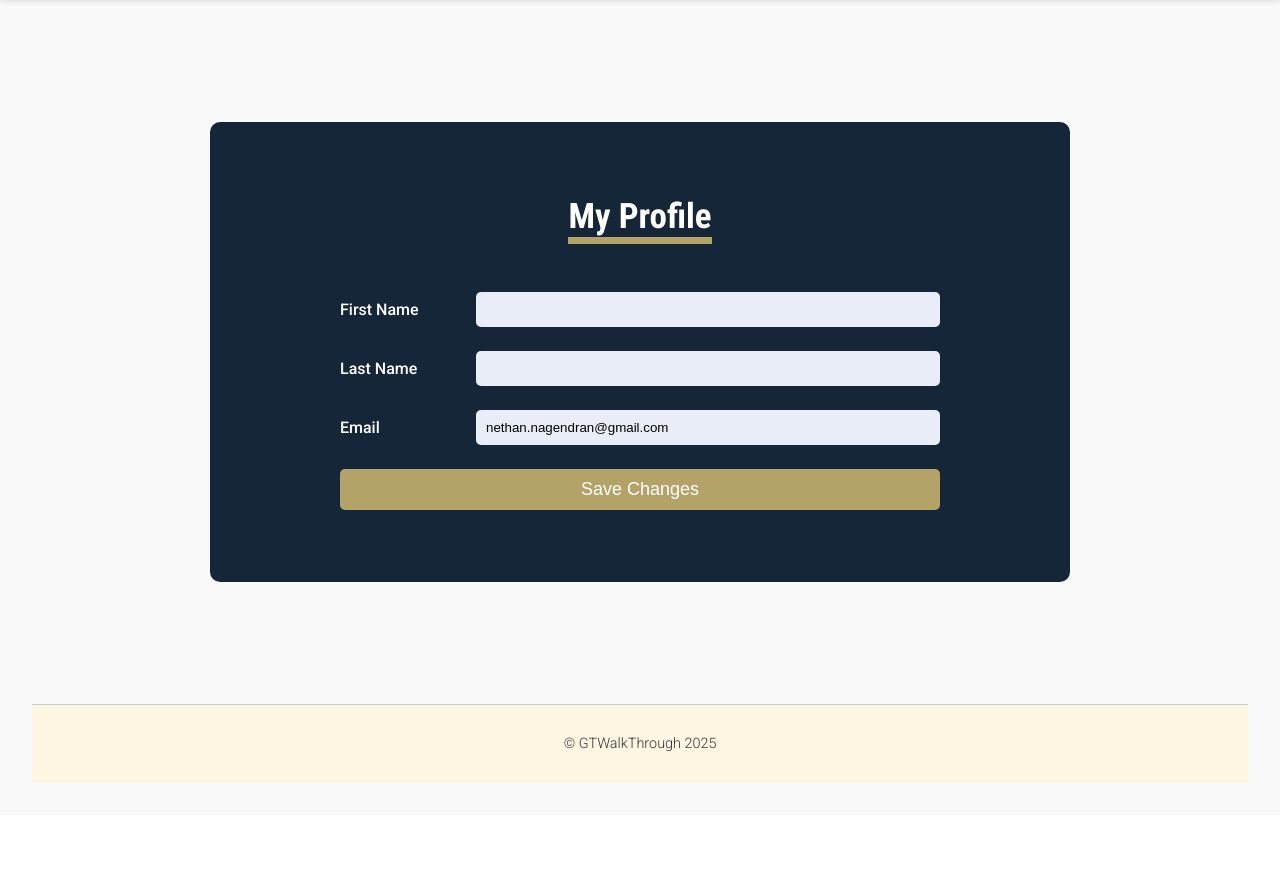
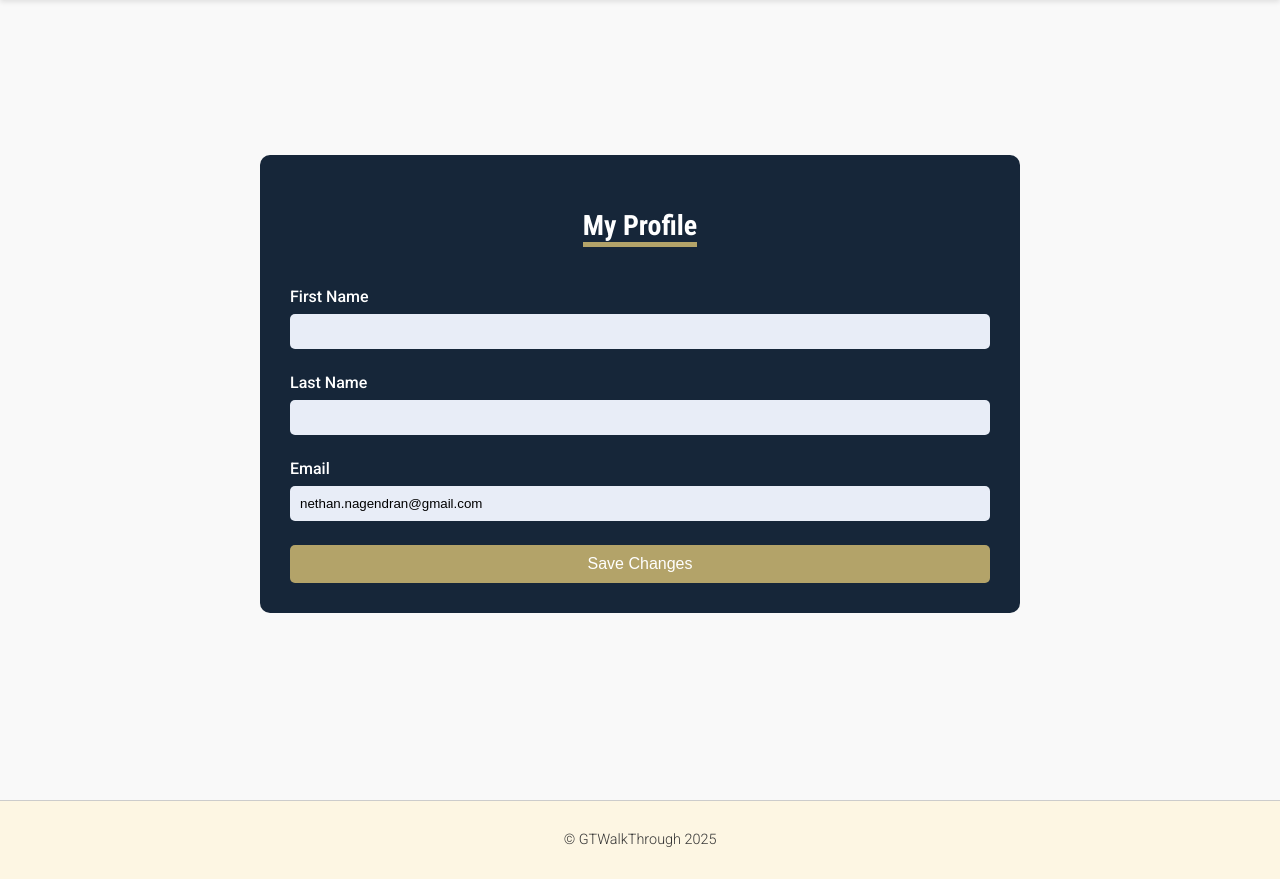
Before and after one commit to nakulshah04/GTWalkThrough, a Django app: page /profile/ in a window 1280 px wide. Shown: the part 124-1003 px from the top of the page. Before the commit the page ends 907 px from the top, so only its background shows below. Run offline with Django 5.2, Linux system fonts and the light colour scheme; a user stored in the database is signed in.

Commit message:
modified styling of my_profile page

```diff
--- a/gtwt_app/templates/profile.html
+++ b/gtwt_app/templates/profile.html
@@ -1,9 +1,10 @@
-{% extends "base.html" %}
+{% extends "base.html" %} {% block title %}My Profile{% endblock %}
 
-{% block title %}My Profile{% endblock %}
+<!-- adding comment to prevent refactoring on save -->
 
 {% block content %}
 <div
+  class="container"
   style="
     min-height: 80vh;
     display: flex;
@@ -18,40 +19,34 @@
       padding: 30px;
       border-radius: 10px;
       width: 100%;
-      max-width: 800px;  /* constrain the blue box */
-      min-height: 400px;
-    "
-  >
-  <div
-    style="
-      background-color: #162639;
+      max-width: 700px;
       display: flex;
       flex-direction: column;
       align-items: center;
-      justify-content: center;
-      border-radius: 10px;
-      padding: 15px 100px 35px 100px;
-      gap: 1rem;
-
+      gap: 2rem;
     "
   >
     <h2
       style="
         color: white;
-        font-size: 35px;
-        border-bottom: 7px solid #B3A369;
+        font-size: 28px;
+        border-bottom: 5px solid #b3a369;
         font-family: 'Roboto Condensed', sans-serif;
         font-weight: 700;
-        margin-bottom: 2rem;
+        margin-bottom: 0.5rem;
       "
     >
       My Profile
     </h2>
 
-    <form method="POST" style="width: 100%; display: flex; flex-direction: column; gap: 1.5rem;">
+    <form
+      method="POST"
+      style="width: 100%; display: flex; flex-direction: column; gap: 1.5rem"
+    >
       {% csrf_token %}
-      <div style="display: flex; align-items: center; gap: 1rem;">
-        <label style="color: white; font-weight: 500; width: 120px;">First Name</label>
+
+      <div style="display: flex; flex-direction: column; gap: 0.5rem">
+        <label style="color: white; font-weight: 500">First Name</label>
         <input
           type="text"
           name="first_name"
@@ -62,12 +57,12 @@
             border: none;
             padding: 10px;
             border-radius: 5px;
-            flex: 1;
           "
         />
       </div>
-      <div style="display: flex; align-items: center; gap: 1rem;">
-        <label style="color: white; font-weight: 500; width: 120px;">Last Name</label>
+
+      <div style="display: flex; flex-direction: column; gap: 0.5rem">
+        <label style="color: white; font-weight: 500">Last Name</label>
         <input
           type="text"
           name="last_name"
@@ -78,12 +73,12 @@
             border: none;
             padding: 10px;
             border-radius: 5px;
-            flex: 1;
           "
         />
       </div>
-      <div style="display: flex; align-items: center; gap: 1rem;">
-        <label style="color: white; font-weight: 500; width: 120px;">Email</label>
+
+      <div style="display: flex; flex-direction: column; gap: 0.5rem">
+        <label style="color: white; font-weight: 500">Email</label>
         <input
           type="email"
           name="email"
@@ -94,22 +89,21 @@
             border: none;
             padding: 10px;
             border-radius: 5px;
-            flex: 1;
           "
         />
       </div>
+
       <button
         type="submit"
         style="
-          background-color: #B3A369;
+          background-color: #b3a369;
           color: white;
           padding: 10px;
           border: none;
           border-radius: 5px;
-          font-size: 18px;
+          font-size: 16px;
           font-weight: 500;
           cursor: pointer;
-          width: 100%;
         "
       >
         Save Changes
```
